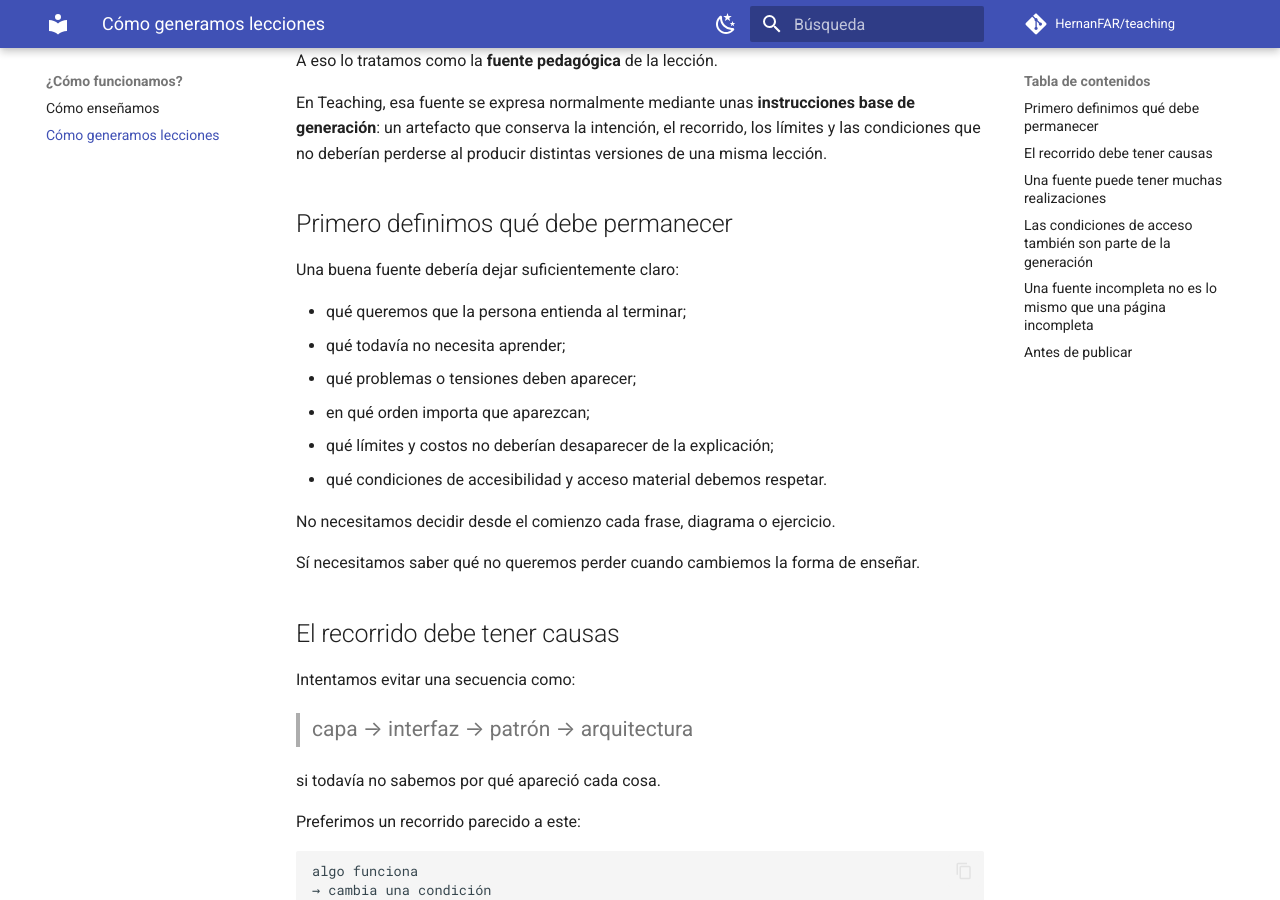
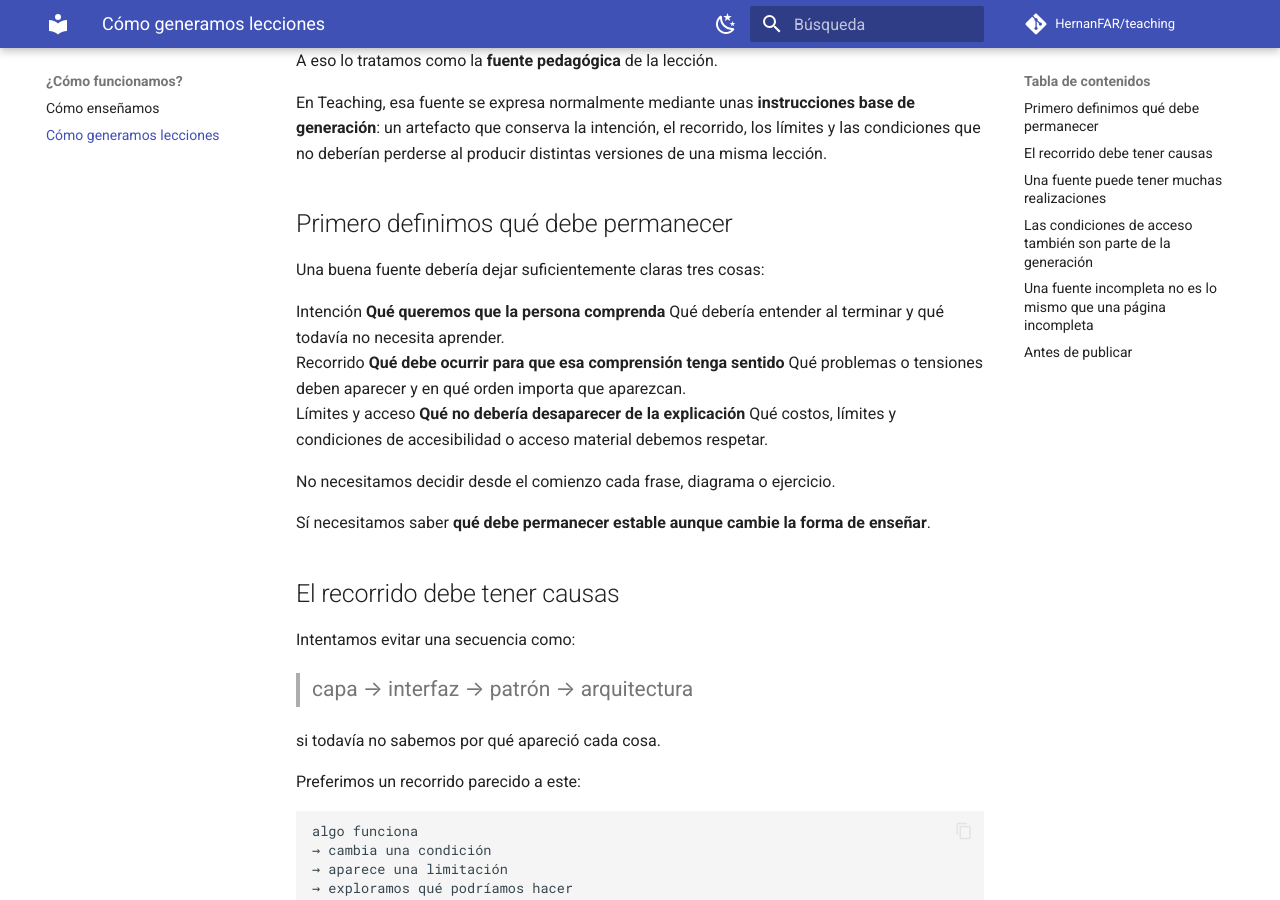
Before and after one commit to HernanFAR/teaching, an MkDocs documentation site: the page built from docs/about/lesson-generation.md, in a window 1280 px wide and 900 px high, scrolled down 314 px. Built offline with MkDocs 1.6.1 and Material for MkDocs 9.7.7, drawn with Linux system fonts in a browser that asks for light colours; comment, search, counter and statistics services are not loaded.

Commit message:
docs: group lesson source requirements into three dimensions

```diff
--- a/docs/about/lesson-generation.md
+++ b/docs/about/lesson-generation.md
@@ -10,18 +10,33 @@ En Teaching, esa fuente se expresa normalmente mediante unas **instrucciones bas
 
 ## Primero definimos qué debe permanecer
 
-Una buena fuente debería dejar suficientemente claro:
+Una buena fuente debería dejar suficientemente claras tres cosas:
 
-- qué queremos que la persona entienda al terminar;
-- qué todavía no necesita aprender;
-- qué problemas o tensiones deben aparecer;
-- en qué orden importa que aparezcan;
-- qué límites y costos no deberían desaparecer de la explicación;
-- qué condiciones de accesibilidad y acceso material debemos respetar.
+<div class="source-dimensions">
+
+<div class="source-dimension">
+<span class="source-dimension__label">Intención</span>
+<strong>Qué queremos que la persona comprenda</strong>
+<span>Qué debería entender al terminar y qué todavía no necesita aprender.</span>
+</div>
+
+<div class="source-dimension">
+<span class="source-dimension__label">Recorrido</span>
+<strong>Qué debe ocurrir para que esa comprensión tenga sentido</strong>
+<span>Qué problemas o tensiones deben aparecer y en qué orden importa que aparezcan.</span>
+</div>
+
+<div class="source-dimension">
+<span class="source-dimension__label">Límites y acceso</span>
+<strong>Qué no debería desaparecer de la explicación</strong>
+<span>Qué costos, límites y condiciones de accesibilidad o acceso material debemos respetar.</span>
+</div>
+
+</div>
 
 No necesitamos decidir desde el comienzo cada frase, diagrama o ejercicio.
 
-Sí necesitamos saber qué no queremos perder cuando cambiemos la forma de enseñar.
+Sí necesitamos saber **qué debe permanecer estable aunque cambie la forma de enseñar**.
 
 ## El recorrido debe tener causas
 
```
